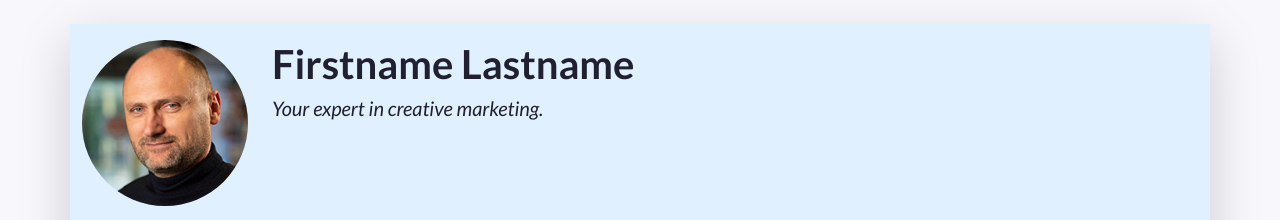
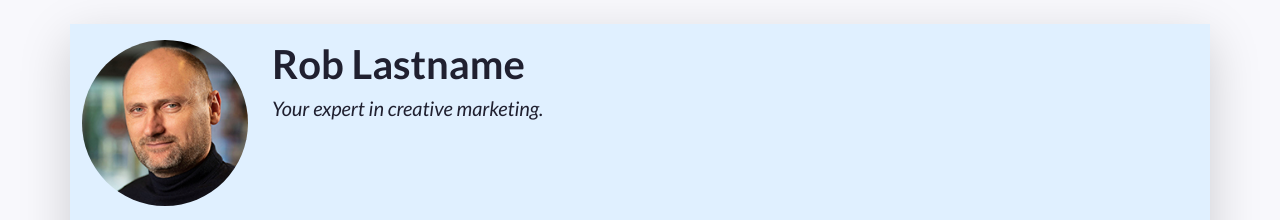
Before and after one commit to robverhagen/PRJ4_23-24-VHG, a plain HTML site: page index.html in a window 1280 px wide. Shown: the top 220 px of the page. Drawn offline with nearby package versions, Linux system fonts and the light colour scheme.

Commit message:
change name
first name = rob

```diff
--- a/index.html
+++ b/index.html
@@ -49,7 +49,7 @@
           A container to wrap around your name and tagline. Full-width at small size, then columns of increasing size.
         -->
         <div class="col-12 col-sm-8 col-md-9 col-lg-10 my-3 header-content">
-          <h1 class="fw-bolder">Firstname Lastname</h1>
+          <h1 class="fw-bolder">Rob Lastname</h1>
           <h5 class="fst-italic tagline">Your expert in creative marketing.</h5>
         </div>
       </header>
```
